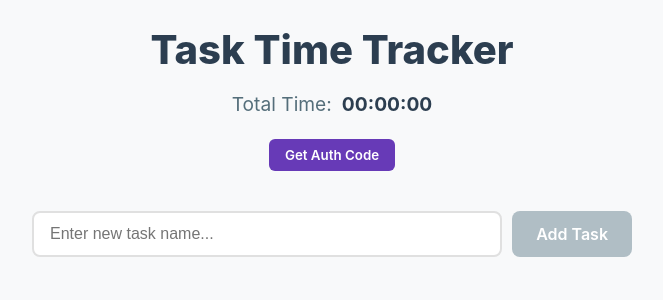
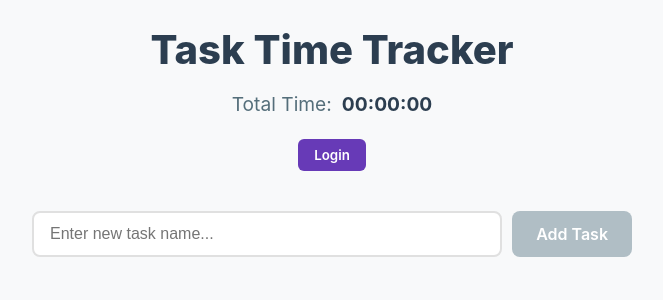
Before and after one commit to joeykolder-alt/app, a Svelte app: page / in a window 1280 px wide. Shown: the top 300 px of the page, without its empty margins (308-971 px from the left). Built offline with nearby package versions, Linux system fonts and the light colour scheme.

Commit message:
Fix dependencies, update App.svelte and add global.d.ts

```diff
--- a/src/App.svelte
+++ b/src/App.svelte
@@ -65,7 +65,7 @@
       <span>Total Time:</span>
       <span class="time-display">{formatTime(totalTime)}</span>
     </div>
-    <button class="auth-btn" on:click={getAuthCode}>Get Auth Code</button>
+    <button class="auth-btn" on:click={getAuthCode}>Login</button>
   </header>
 
   <div class="add-task-section">
--- /dev/null
+++ b/src/global.d.ts
@@ -0,0 +1 @@
+declare const my: any;
```
Also changed, not shown: 1 other file (tests, documents, lock files or other folders).
